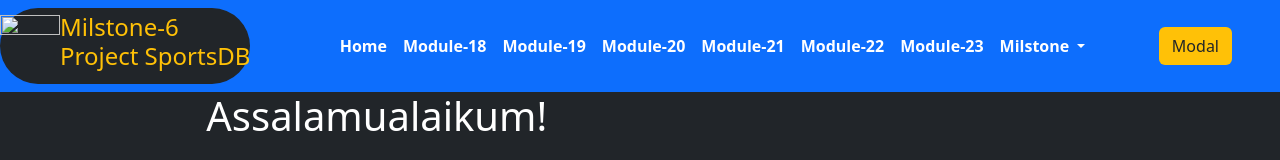
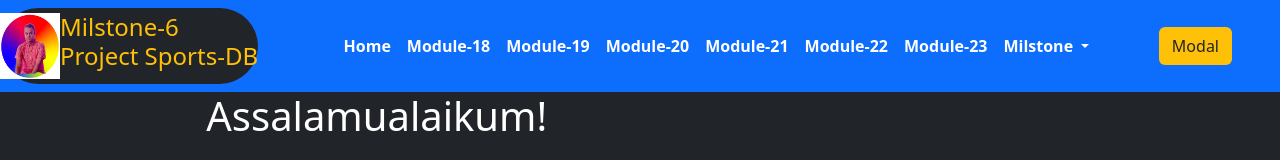
Before and after one commit to freelancernizamc/sports-db, a plain HTML site: page index.html in a window 1280 px wide. Shown: the top 160 px of the page. Drawn offline with nearby package versions, Linux system fonts and the light colour scheme; no server answers.

Commit message:
some update code

```diff
--- a/index.html
+++ b/index.html
@@ -3,7 +3,7 @@
   <head>
     <meta charset="utf-8">
     <meta name="viewport" content="width=device-width, initial-scale=1">
-    <title>Milstone-6: Project SportsDB</title>
+    <title>Milstone-6: Project Sports-DB</title>
     <link href="https://cdn.jsdelivr.net/npm/bootstrap@5.3.0-alpha1/dist/css/bootstrap.min.css" rel="stylesheet">
 
   </head>
@@ -11,8 +11,8 @@
     <header>
         <nav class="navbar navbar-expand-lg bg-primary container-fluid">
             <div class="d-flex navbar-brand bg-primary text-warning rounded-pill bg-dark">
-                <img class="img-fluid" src="images/nizam.png" width="60" height="24">
-                <h4>Milstone-6<br>Project SportsDB</h4>
+                <img class="img-fluid" src="images/nizam2.png" width="60" height="24">
+                <h4>Milstone-6<br>Project Sports-DB</h4>
             </div>
             <button class="navbar-toggler" type="button" data-bs-toggle="collapse" data-bs-target="#navbarSupportedContent" aria-controls="navbarSupportedContent" aria-expanded="false" aria-label="Toggle navigation">
                 <span class="navbar-toggler-icon"></span>
```
Also changed, not shown: images/nizam2.png (added).
